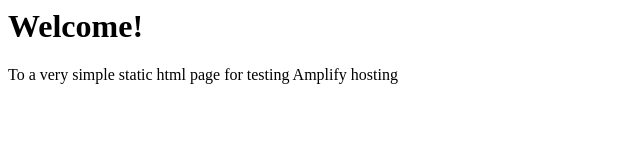
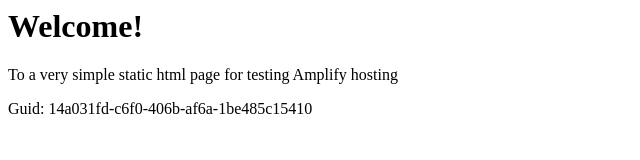
Before and after one commit to aws-aemilia-lhr/Github-PR-Commit-Integration-Test-DoNotTouch-v1-prod-eu-west-2, a website: page src/index.html in a window 1280 px wide. Shown: the whole page, without its empty margins (0-640 px from the left). Drawn offline with Linux system fonts and the light colour scheme.

Commit message:
commit from integ tests

```diff
--- a/src/index.html
+++ b/src/index.html
@@ -1,3 +1,5 @@
+
+
 <html lang="en">
 
 <head>
@@ -10,6 +12,6 @@
 <body>
     <h1>Welcome!</h1>
     <p>To a very simple static html page for testing Amplify hosting</p>
-</body>
+    <p>Guid: 14a031fd-c6f0-406b-af6a-1be485c15410</p></body>
 
 </html>
```
